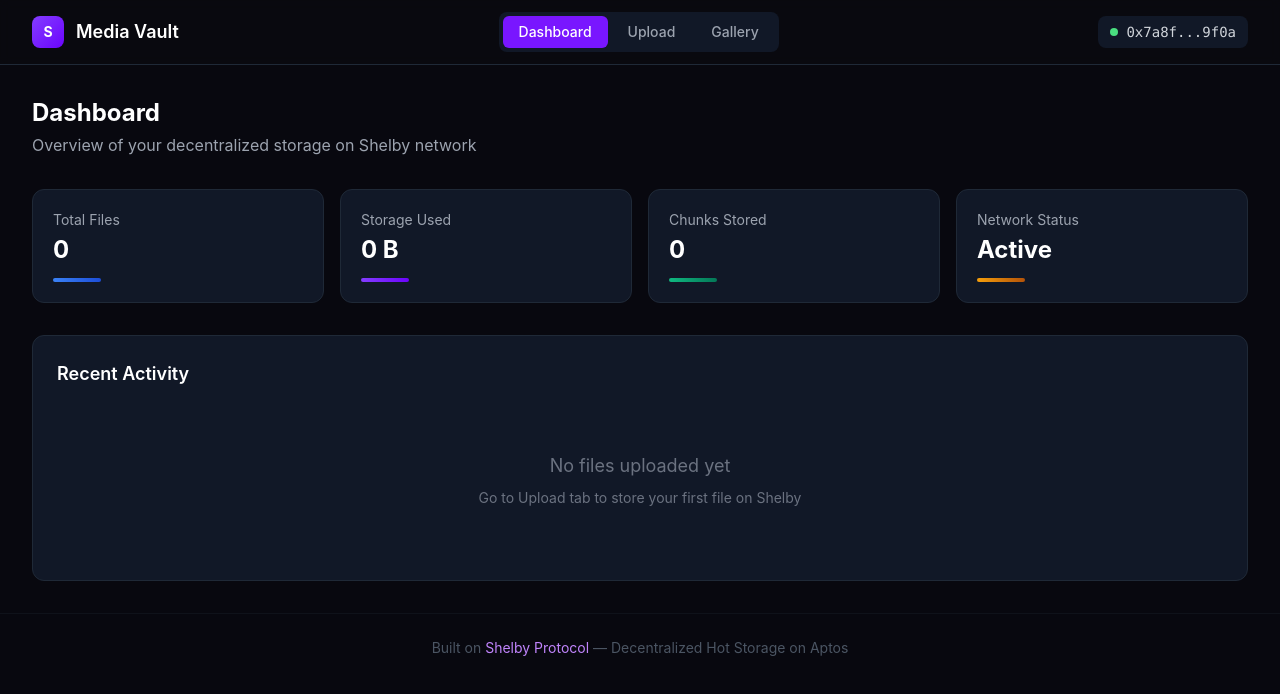
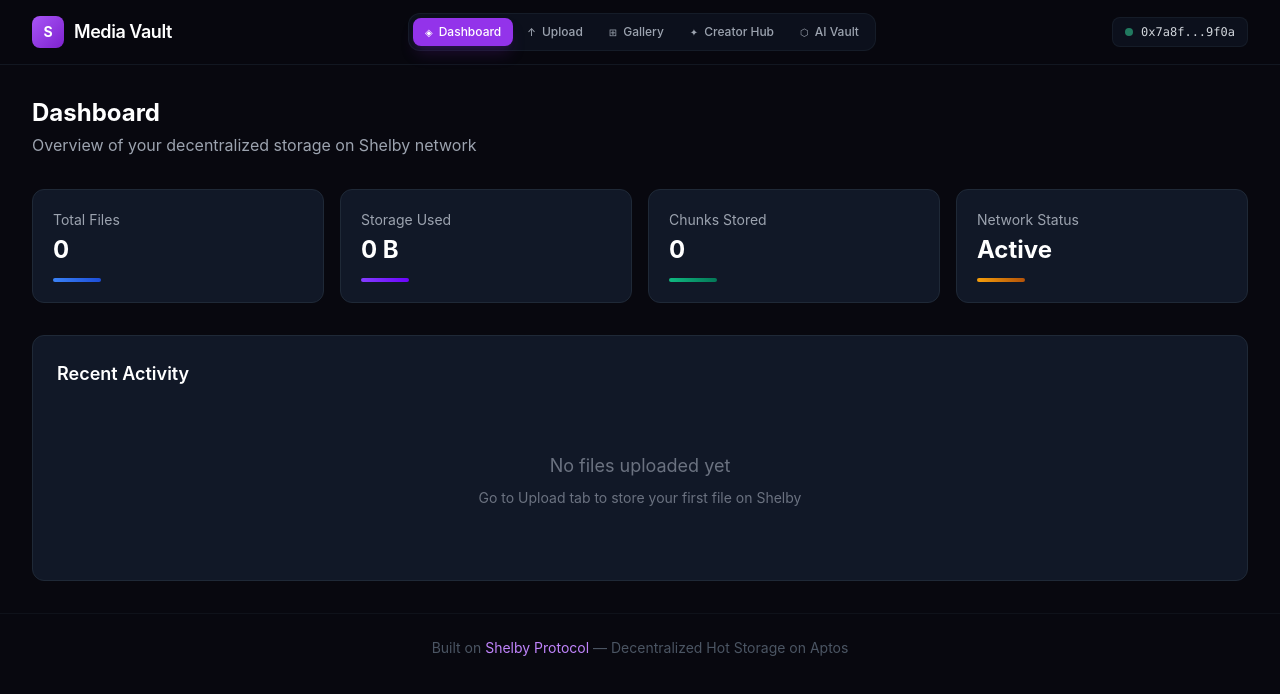
Before and after one commit to cepuyut/shelby-media-vault, a React (Vite) app: page / in a window 1280 px wide. Both pictures are taken after a click on the button "Connect Wallet". Shown: the top 694 px of the page. Built offline with nearby package versions, Linux system fonts and the light colour scheme; the HTML template or start-up script is replaced by a standard one.

Commit message:
Update Navbar.jsx

```diff
--- a/src/components/Navbar.jsx
+++ b/src/components/Navbar.jsx
@@ -1,9 +1,11 @@
 import React from 'react';
 
 const tabs = [
-  { id: 'dashboard', label: 'Dashboard' },
-  { id: 'upload', label: 'Upload' },
-  { id: 'gallery', label: 'Gallery' },
+  { id: 'dashboard', label: 'Dashboard', icon: '◈' },
+  { id: 'upload', label: 'Upload', icon: '↑' },
+  { id: 'gallery', label: 'Gallery', icon: '⊞' },
+  { id: 'creator', label: 'Creator Hub', icon: '✦' },
+  { id: 'ai-vault', label: 'AI Vault', icon: '⬡' },
 ];
 
 function Navbar({ walletConnected, walletAddress, onConnect, activeTab, onTabChange }) {
@@ -11,57 +13,73 @@ function Navbar({ walletConnected, walletAddress, onConnect, activeTab, onTabCha
     addr ? `${addr.slice(0, 6)}...${addr.slice(-4)}` : '';
 
   return (
-    <nav className="border-b border-gray-800 bg-[#0a0a0f]/80 backdrop-blur-sm sticky top-0 z-50">
+    <nav className="border-b border-gray-800/50 bg-[#08080f]/90 backdrop-blur-md sticky top-0 z-50">
       <div className="max-w-7xl mx-auto px-4 sm:px-6 lg:px-8">
         <div className="flex items-center justify-between h-16">
-          {/* Logo */}
-          <div className="flex items-center gap-3">
-            <div className="w-8 h-8 rounded-lg bg-gradient-to-br from-shelby-500 to-shelby-700 flex items-center justify-center">
+          <div className="flex items-center gap-2.5">
+            <div className="w-8 h-8 rounded-lg bg-gradient-to-br from-purple-500 to-purple-700 flex items-center justify-center">
               <span className="text-white font-bold text-sm">S</span>
             </div>
-            <span className="text-lg font-semibold text-white">
+            <span className="text-lg font-semibold text-white tracking-tight">
               Media Vault
             </span>
           </div>
 
-          {/* Navigation Tabs */}
           {walletConnected && (
-            <div className="flex items-center gap-1 bg-gray-900 rounded-lg p-1">
+            <div className="hidden md:flex items-center gap-0.5 bg-gray-900/60 rounded-xl p-1 border border-gray-800/50">
               {tabs.map((tab) => (
                 <button
                   key={tab.id}
                   onClick={() => onTabChange(tab.id)}
-                  className={`px-4 py-1.5 rounded-md text-sm font-medium transition-all ${
+                  className={`px-3 py-1.5 rounded-lg text-xs font-medium transition-all flex items-center gap-1.5 ${
                     activeTab === tab.id
-                      ? 'bg-shelby-600 text-white'
-                      : 'text-gray-400 hover:text-white'
+                      ? 'bg-purple-600 text-white shadow-lg shadow-purple-900/30'
+                      : 'text-gray-400 hover:text-white hover:bg-gray-800/50'
                   }`}
                 >
+                  <span className="text-[10px]">{tab.icon}</span>
                   {tab.label}
                 </button>
               ))}
             </div>
           )}
 
-          {/* Wallet */}
           <div>
             {walletConnected ? (
-              <div className="flex items-center gap-2 bg-gray-900 px-3 py-1.5 rounded-lg">
-                <div className="w-2 h-2 rounded-full bg-green-400"></div>
-                <span className="text-sm text-gray-300 font-mono">
+              <div className="flex items-center gap-2 bg-gray-900/60 border border-gray-800/50 px-3 py-1.5 rounded-lg">
+                <div className="w-2 h-2 rounded-full bg-emerald-400 animate-pulse"></div>
+                <span className="text-xs text-gray-300 font-mono">
                   {shortenAddress(walletAddress)}
                 </span>
               </div>
             ) : (
               <button
                 onClick={onConnect}
-                className="bg-shelby-600 hover:bg-shelby-700 text-white px-4 py-2 rounded-lg text-sm font-medium transition-colors"
+                className="bg-purple-600 hover:bg-purple-500 text-white px-4 py-2 rounded-lg text-sm font-medium transition-all hover:shadow-lg hover:shadow-purple-900/30"
               >
                 Connect Wallet
               </button>
             )}
           </div>
         </div>
+
+        {walletConnected && (
+          <div className="md:hidden flex overflow-x-auto gap-1 pb-3 -mx-1 px-1">
+            {tabs.map((tab) => (
+              <button
+                key={tab.id}
+                onClick={() => onTabChange(tab.id)}
+                className={`px-3 py-1.5 rounded-lg text-xs font-medium whitespace-nowrap transition-all ${
+                  activeTab === tab.id
+                    ? 'bg-purple-600 text-white'
+                    : 'text-gray-500 bg-gray-900/40'
+                }`}
+              >
+                {tab.label}
+              </button>
+            ))}
+          </div>
+        )}
       </div>
     </nav>
   );
```
